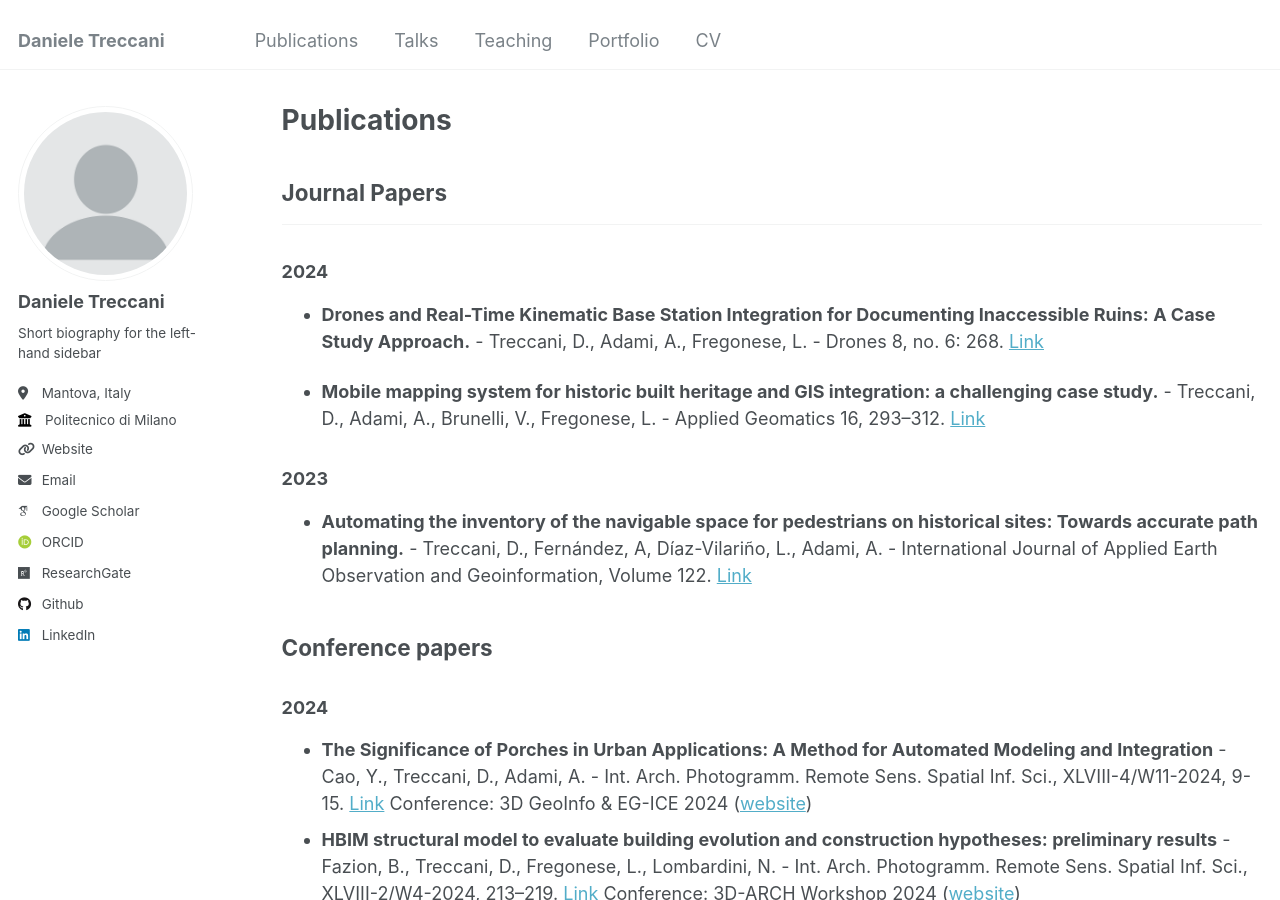
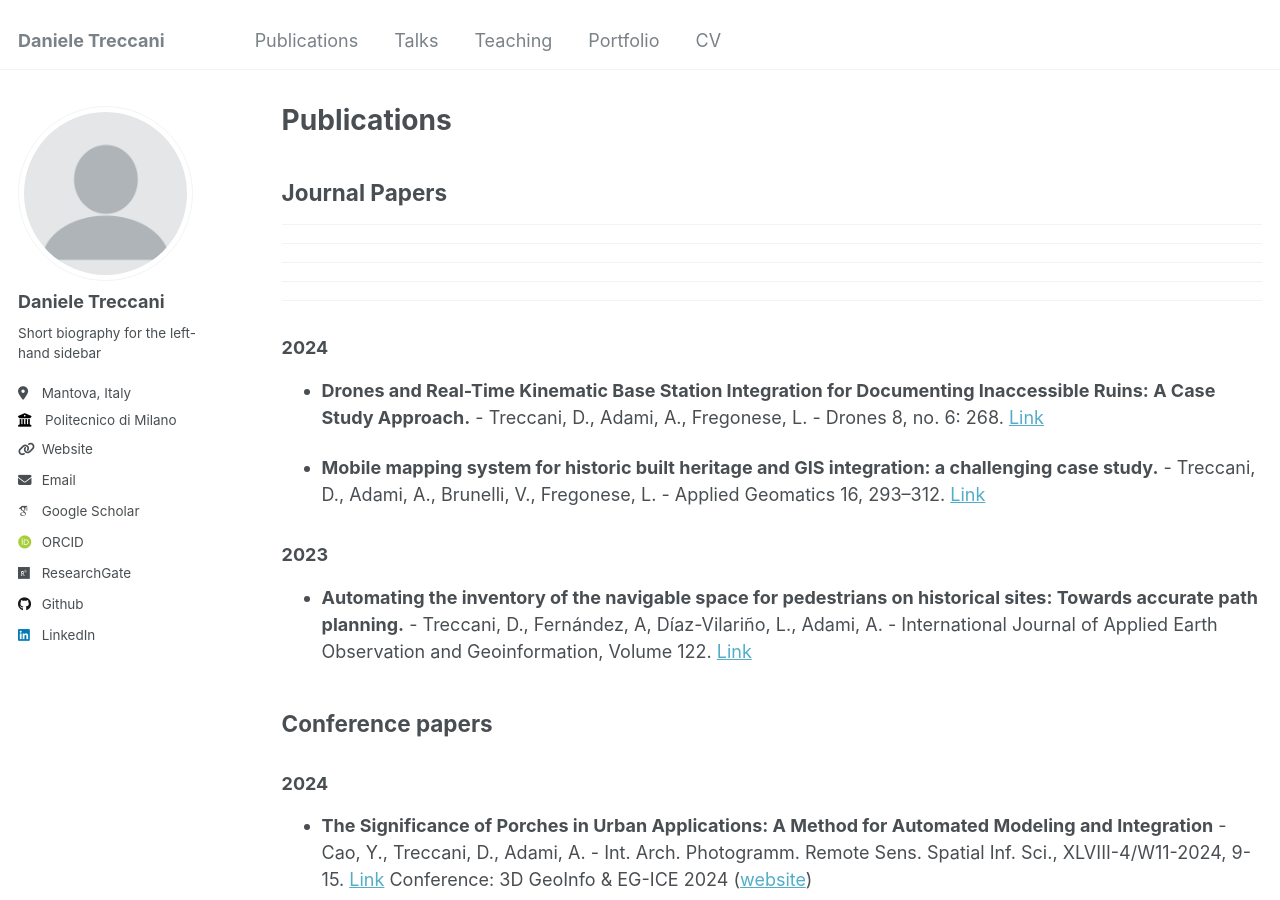
Before and after one commit to DanTRK/DanTRK.github.io, a Jekyll site: the page built from _pages/publications.md, in a window 1280 px wide and 900 px high. Built offline with Jekyll 4.4.1, drawn with Linux system fonts in a browser that asks for light colours; some web fonts are replaced.

```diff
--- a/_pages/publications.md
+++ b/_pages/publications.md
@@ -11,6 +11,14 @@ redirect_from:
 
 ## Journal Papers
 * * *
+
+* * *
+
+---
+
+  _  _  _  _
+
+---------------
 ### 2024
 
 * **Drones and Real-Time Kinematic Base Station Integration for Documenting Inaccessible Ruins: A Case Study Approach.** - Treccani, D., Adami, A., Fregonese, L. - Drones 8, no. 6: 268.
```
